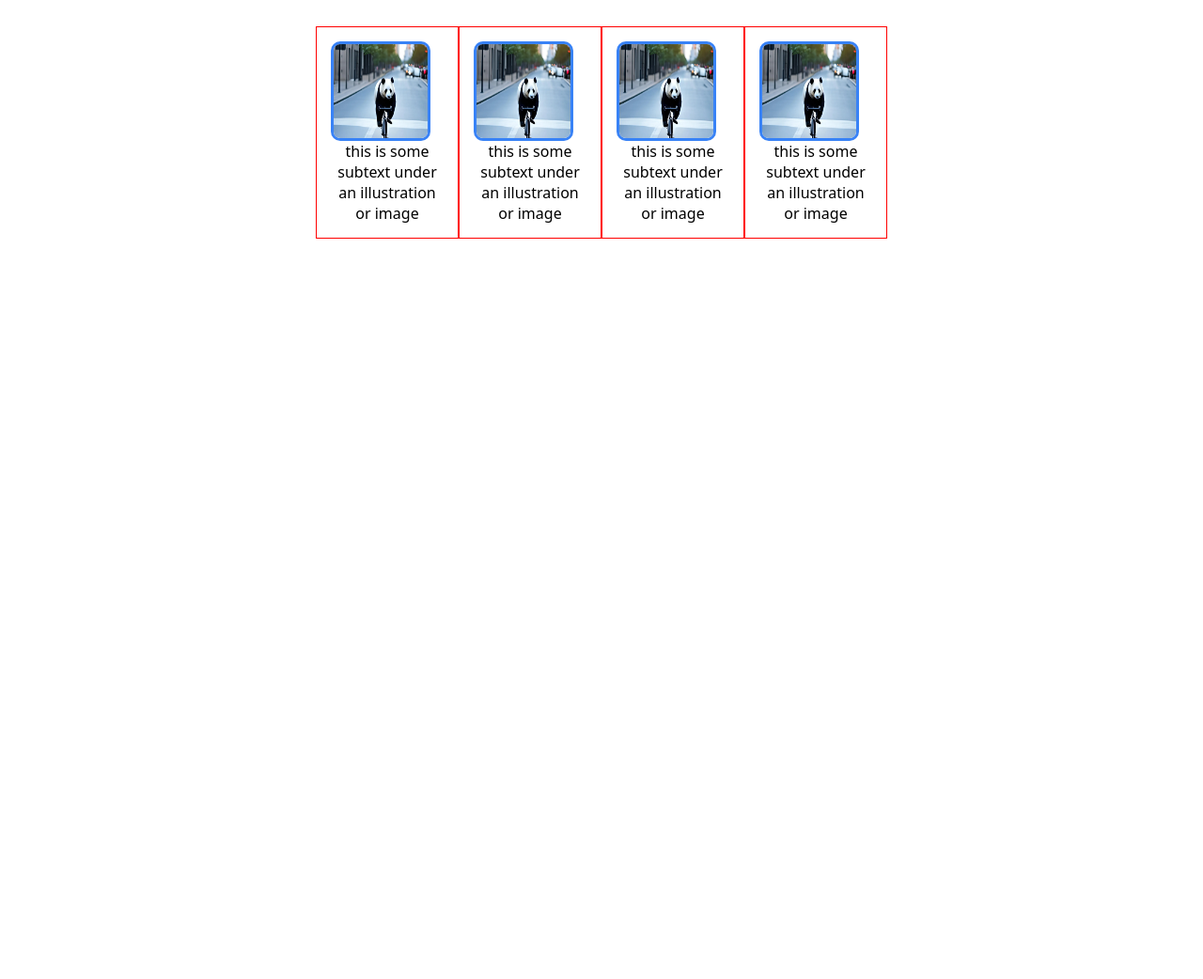
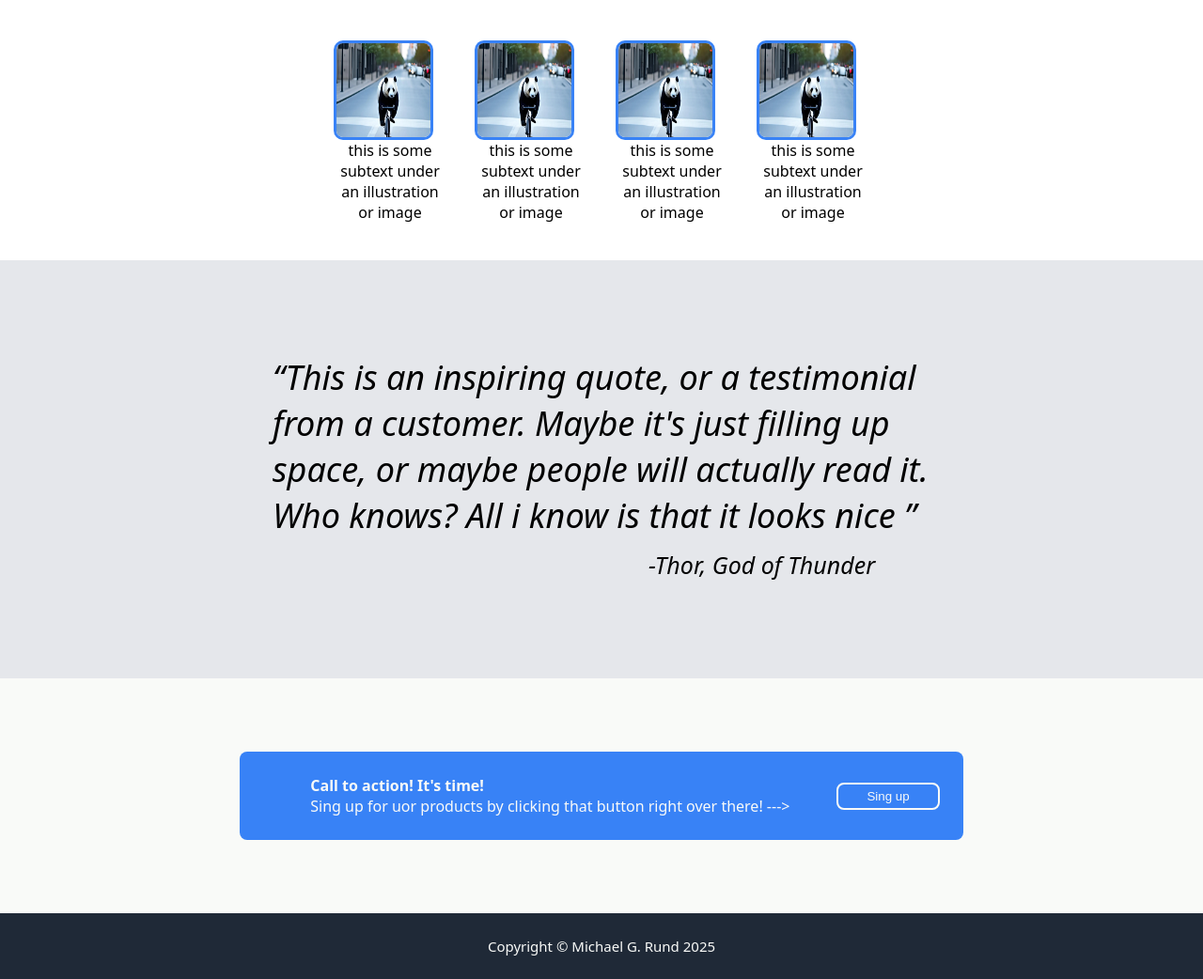
Before and after one commit to lutomio/odin-mainpage, a plain HTML site: page index.html in a window 1280 px wide. Shown: the part 521-1563 px from the top of the page at 94% size. Before the commit the page ends 800 px from the top, so only its background shows below. Drawn offline with Linux system fonts and the light colour scheme.

Commit message:
terceira e quarte parte do site

```diff
--- a/estilo.css
+++ b/estilo.css
@@ -20,7 +20,6 @@ ul {
 /* parte de cima do site */
 
 nav {
-    /* border: 1px solid red; */
     display: flex;
     justify-content: space-between;
     width: 675px;
@@ -29,14 +28,10 @@ nav {
 }
 
 header {
-    /* width: 900px; */
-    /* border: 1px solid red; */
     margin: auto auto;
-    /* padding: 0px 20px 0px 20px; */
     background-color: #1f2937;
 }
 
-/* Aumentando a especificidade para o hover */
 .head-logo a:hover,
 .topic-links a:hover {
     color: #3882f6;
@@ -152,7 +147,7 @@ header {
 }
 
 .card {
-    border: 1px solid red;
+    /* border: 1px solid red; */
     display: flex;
     flex-direction: column;
     width: 120px;
@@ -170,3 +165,92 @@ header {
     text-align: center;
     font-weight: lighter;
 }
+
+/* terceira parte, frase do thor */
+
+
+.terceira-parte {
+    /* border: 1px solid red; */
+    background-color: #e5e7eb;
+    font-size: 36px;
+    font-weight: lighter;
+    font-style: italic;
+    /* width: 600px; */
+    margin: auto;
+    padding: 100px 150px;
+}
+
+
+.block {
+    /* border: 1px solid red; */
+    width: 700px;
+    margin: auto;
+}
+
+.terceira-parte span {
+    /* border: 1px solid red; */
+    font-size: 25px;
+    font-weight: 400;
+    margin-left: 400px;
+    /* padding: 10px 10px 10px 10px; */
+}
+
+/* quarta parte, botao de sing up */
+
+.cta-container {
+    /* border: 1px solid red; */
+    background-color: #f9faf8;;
+    height: 250px;
+    display: flex;
+    justify-content: center;
+    align-items: center;
+}
+
+.cta-box {
+    /* border: 1px solid red; */
+    display: flex;
+    justify-content: center;
+    align-items: center;
+    background-color: #3882f6;
+    border-radius: 8px;
+    padding: 0px 25px;
+    /* margin: auto; */
+}
+
+.cta-text {
+    /* border: 1px solid red; */
+    color: #f9faf8;
+    font-weight: 200;
+    padding: 25px 50px;
+}
+
+.cta-text span {
+    font-weight: 600;
+}
+
+.cta-button button {
+    background-color: #3882f6;
+    padding: 5px 30px;
+    color: #f9faf8;
+    border-radius: 8px;
+    border: 2px solid #f9faf8;
+    /* outline: 1px dotted pink; */
+}
+
+.cta-button button:hover {
+    background-color: #68a0f8;
+    cursor: pointer;
+}
+
+/* rodape */
+
+footer {
+    padding: 5px;
+    display: flex;
+    background-color: #1f2937;
+    color: #f9faf8;
+    justify-content: center;
+    align-items: center;
+    height: 60px;
+    font-size: 15px;
+}
--- a/index.html
+++ b/index.html
@@ -80,6 +80,37 @@
         </div>
 
 
+        <div class="terceira-parte">
+            <div class="block">
+                <blockquote>
+                    <q>This is an inspiring quote,
+                        or a testimonial from a customer. Maybe it's
+                        just filling up space, or maybe people
+                        will actually read it. Who knows? All
+                        i know is that it looks nice
+                    </q> <br> <span> -Thor, God of Thunder</span>
+                </blockquote>
+            </div>
+        </div>
+
+
+        <div class="quarta-parte">
+            <div class="cta-container">
+                <div class="cta-box">
+                    <div class="cta-text">
+                        <p><span>Call to action! It's time!</span><br>
+                        Sing up for uor products by clicking that button right over there! ---></p>
+                    </div>
+                    <div class="cta-button">
+                        <button>Sing up</button>
+                    </div>
+                </div>
+            </div>
+        </div>
+
+        <footer>
+            <p>Copyright © Michael G. Rund 2025</p>
+        </footer>
 
     </body>
 
```
